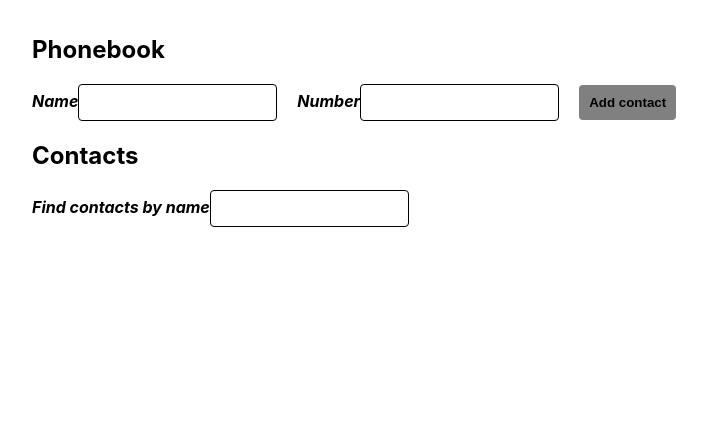
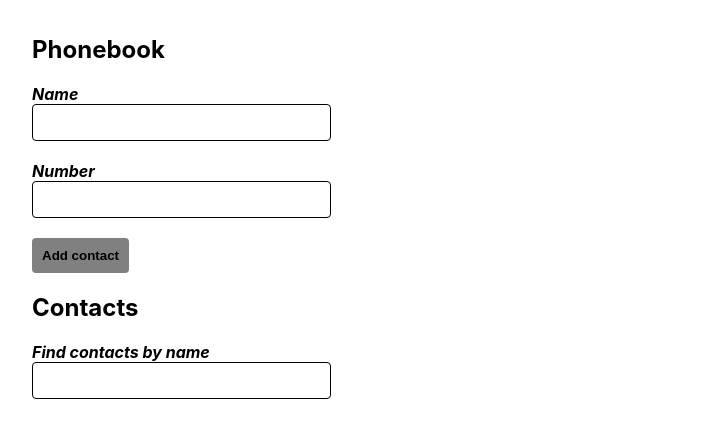
Before and after one commit to Sig1smund/goit-react-hw-02-phonebook, a React (Create React App) app: page / in a window 1280 px wide. Shown: the top 438 px of the page, without its empty margins (8-715 px from the left). Built offline with nearby package versions, Linux system fonts and the light colour scheme.

Commit message:
updated styles

```diff
--- a/src/components/contactForm/contactForm.js
+++ b/src/components/contactForm/contactForm.js
@@ -23,6 +23,7 @@ class ContactForm extends Component {
       <form onSubmit={this.handleSubmit}>
         <label className={s.contacts__label}>
           Name
+          <br />
           <input
             className={s.input}
             type="text"
@@ -34,8 +35,10 @@ class ContactForm extends Component {
             required
           />
         </label>
+        <br />
         <label className={s.contacts__label}>
           Number
+          <br />
           <input
             className={s.input}
             type="tel"
@@ -47,6 +50,7 @@ class ContactForm extends Component {
             required
           />
         </label>
+        <br />
         <button type="submit">Add contact</button>
       </form>
     );
--- a/src/components/contactForm/contactForm.module.css
+++ b/src/components/contactForm/contactForm.module.css
@@ -5,7 +5,8 @@
 }
 
 .input {
-  margin-right: 20px;
+  width: 277px;
+  margin-bottom: 20px;
   padding: 10px;
 
   border-radius: 4px;
--- a/src/components/contactList/contactList.js
+++ b/src/components/contactList/contactList.js
@@ -4,7 +4,7 @@ import s from './contactList.module.css';
 export default function ContactList({ contacts, container, erase }) {
   const loweredFilter = container.toLowerCase();
   const list = (
-    <ul>
+    <ul className={s.list__block}>
       {!container
         ? contacts.map(elem => {
             return (
--- a/src/components/contactList/contactList.module.css
+++ b/src/components/contactList/contactList.module.css
@@ -9,3 +9,8 @@
   justify-content: space-between;
   align-items: center;
 }
+
+.list__block {
+  padding: 0;
+  margin: 0;
+}
--- a/src/components/filter/filter.js
+++ b/src/components/filter/filter.js
@@ -4,6 +4,7 @@ export default function Filter({ options, eventHandler }) {
   return (
     <label className={s.filter__label}>
       Find contacts by name
+      <br />
       <input
         className={s.filter__form}
         type="text"
--- a/src/components/filter/filter.module.css
+++ b/src/components/filter/filter.module.css
@@ -1,5 +1,8 @@
 .filter__form {
   padding: 10px;
+  width: 277px;
+
+  margin-bottom: 20px;
 
   border-radius: 4px;
   border: 1px solid black;
```
